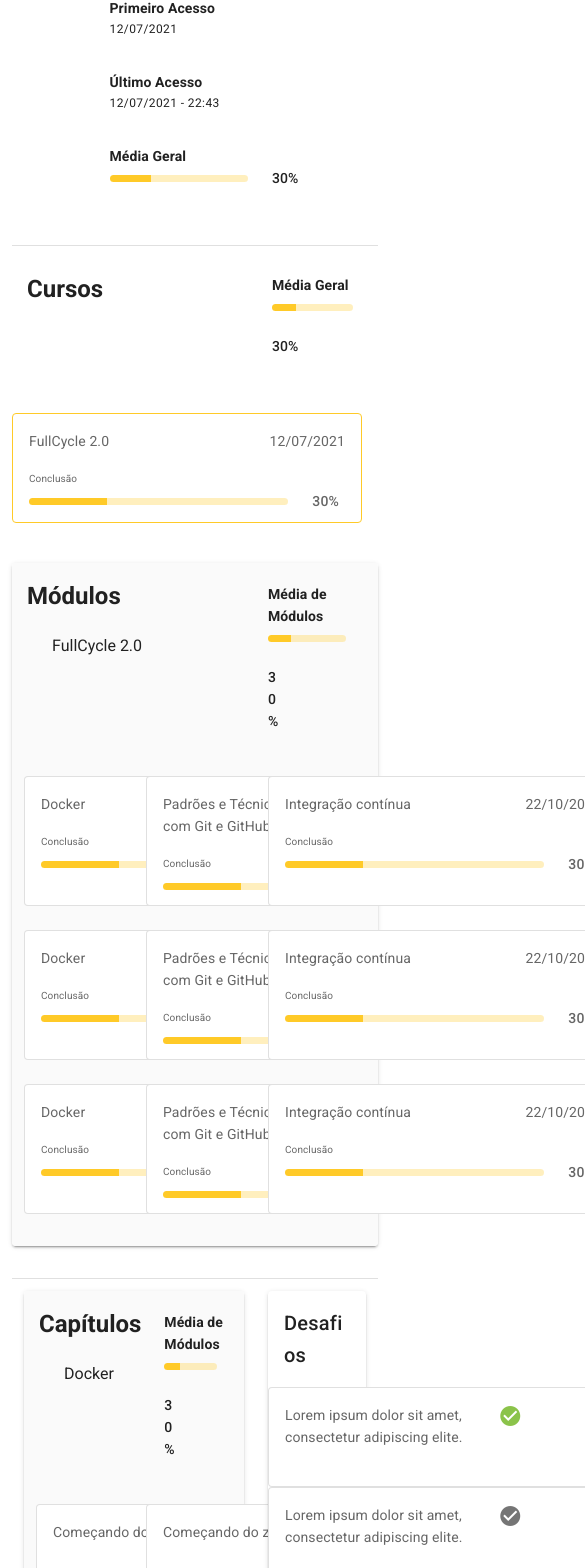
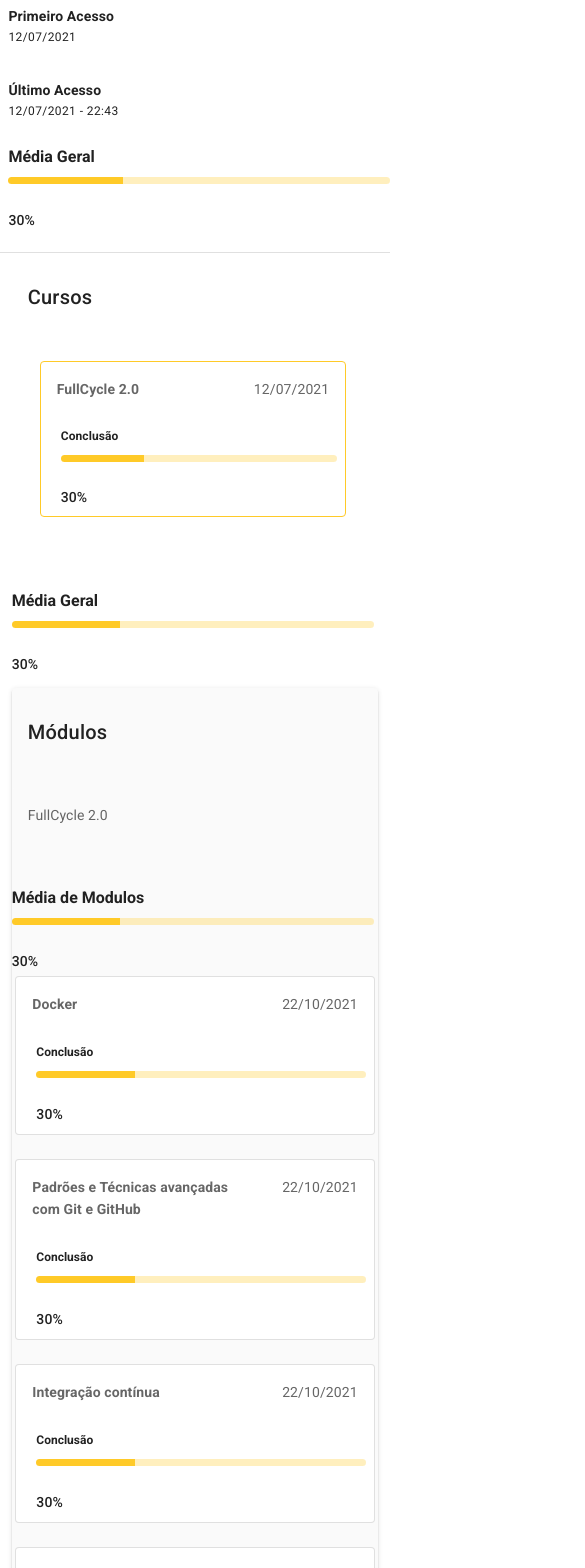
Before and after one commit to Nadirlene/Teste, a Vue app in the folder fullcycle/: page / in a window 390 px wide. Shown: the part 191-1759 px from the top of the page, 585 px wide, since content can reach past the window. Built offline with nearby package versions, Linux system fonts and the light colour scheme.

Commit message:
ajustes finais

```diff
--- a/fullcycle/src/App.vue
+++ b/fullcycle/src/App.vue
@@ -1,12 +1,11 @@
 <template>
-  <v-app id="inspire">
+  <v-app>
     <v-app-bar app color="grey darken-4">
-      <v-divider vertical class="barra pr-4"></v-divider>
       <v-responsive max-width="300">
         <v-text-field
           dark
           class="ml-10 mt-5"
-          color="yellow"
+          color="#ffca28"
           label="Buscar"
           append-icon="mdi-magnify"
         ></v-text-field>
@@ -28,6 +27,7 @@
           width="51px"
         ></v-app-bar-nav-icon>
       </v-app-bar>
+
       <v-list class="mt-5">
         <v-list-item class="px-2">
           <v-list-item-avatar class="mx-auto">
@@ -47,7 +47,8 @@
           </v-list-item-content>
         </v-list-item>
       </v-list>
-      <v-list class="lista">
+
+      <v-list>
         <v-list-item-group>
           <v-list-item>
             <v-list-item-icon>
@@ -57,16 +58,19 @@
           </v-list-item>
           <v-list-item>
             <v-list-item-icon>
-              <v-icon>mdi-school</v-icon>
+              <v-icon color="#ffca28">mdi-school</v-icon>
             </v-list-item-icon>
             <v-list-item-title>Estudantes</v-list-item-title>
           </v-list-item>
         </v-list-item-group>
       </v-list>
+
       <v-divider></v-divider>
     </v-navigation-drawer>
+
     <v-main>
-      <v-container>
+      <v-container class="container">
+        <v-row class="pb-5">
           <v-info-usuario
             :nome="objetoEstudante.nome"
             :email="objetoEstudante.email"
@@ -76,12 +80,32 @@
             :valor="objetoEstudante.mediaGeral"
           >
           </v-info-usuario>
-
-        <v-divider></v-divider>
+        </v-row>
 
         <v-row>
-          <v-col cols="8"><h2>Cursos</h2></v-col>
-          <v-col cols="4" class="mt-5 pr-4">
+          <v-divider></v-divider>
+        </v-row>
+
+        <v-row>
+          <v-col cols="12" sm="12" md="8">
+            <v-card elevation="0">
+              <v-card-title>Cursos</v-card-title>
+              <v-card-text>
+                <v-col cols="12" md="4" sm="12" class="mt-5 pr-4">
+                  <v-card-info
+                    style="border-color: #ffca28"
+                    :descricao="objetoCursos.descricaoCurso"
+                    :porcentagem="objetoCursos.mediaCursoPorcentagem"
+                    :valor="objetoCursos.mediaCurso"
+                    :data="objetoCursos.data"
+                  />
+                </v-col>
+              </v-card-text>
+            </v-card>
+          </v-col>
+
+          <v-spacer></v-spacer>
+          <v-col cols="12" md="3" sm="12" class="mt-5 pr-4">
             <v-media
               :texto="'Média Geral'"
               :valor="objetoCursos.mediaCursoGeral"
@@ -90,69 +114,95 @@
             ></v-media>
           </v-col>
         </v-row>
+
         <v-row>
-          <v-col cols="3" class="pt-0">
-            <v-card-info
-              style="border-color: #ffca28"
-              :altura="'110px'"
-              :descricao="objetoCursos.descricaoCurso"
-              :porcentagem="objetoCursos.mediaCursoPorcentagem"
-              :valor="objetoCursos.mediaCurso"
-              :data="objetoCursos.data"
-            ></v-card-info>
+          <v-col>
+            <v-card color="grey lighten-5">
+              <v-row>
+                <v-col cols="12" md="2" sm="12">
+                  <v-card color="grey lighten-5" elevation="0">
+                    <v-card-title>Módulos</v-card-title>
+                  </v-card>
+                </v-col>
+
+                <v-col cols="12" md="4" sm="12">
+                  <v-card color="grey lighten-5" elevation="0">
+                    <v-card-text>{{ objetoCursos.descricaoCurso }}</v-card-text>
+                  </v-card>
+                </v-col>
+
+                <v-spacer></v-spacer>
+                <v-col cols="12" md="3" sm="12" class="mt-5 pr-4">
+                  <v-media
+                    :texto="'Média de Modulos'"
+                    :valor="objetoCursos.mediaCursoGeral"
+                    :porcentagem="objetoCursos.mediaCursoGeralPorcentagem"
+                    :tipoTexto="tipoTextoMedia"
+                  ></v-media>
+                </v-col>
+              </v-row>
+              <div style="padding: 1%">
+                <v-squad :objetoFor="objetoModulos" />
+              </div>
+            </v-card>
           </v-col>
         </v-row>
 
-        <v-card class="mt-10 mb-8">
-          <v-squad
-            :titulo="'Módulos'"
-            :subtitle="objetoCursos.descricaoCurso"
-            :porcentagem="objetoCursos.mediaModuloGeralPorcentagem"
-            :valor="objetoCursos.mediaModuloGeral"
-            :objetoFor="objetoModulos"
-            :larguraColunacard="4"
-            :larguraColunaTitulo="8"
-            :larguraColunaMedia="4"
-          ></v-squad>
-        </v-card>
+        <v-row style="padding: 1%">
+          <v-divider></v-divider>
+        </v-row>
 
-        <v-divider></v-divider>
-
-        <v-container>
         <v-row>
-            <v-col cols="8">
-              <v-card>
-                <v-squad
-                  :titulo="'Capítulos'"
-                  :subtitle="objetoCursos.modulos[0].descricao"
-                  :porcentagem="objetoCursos.mediaCapitulosGeralPorcentagem"
-                  :valor="objetoCursos.mediaCapitulosGeral"
-                  :objetoFor="objetoCapitulos"
-                  :larguraColunacard="6"
-                  :larguraColunaTitulo="7"
-                  :larguraColunaMedia="5"
-                ></v-squad>
+          <v-col cols="12" md="8" sm="12">
+            <v-card color="grey lighten-5">
+              <v-row>
+                <v-col cols="12" md="3" sm="12">
+                  <v-card color="grey lighten-5" elevation="0" cols="12" md="8">
+                    <v-card-title>Capítulos</v-card-title>
                   </v-card>
                 </v-col>
-            <v-col cols="4">
-              <v-card>
-                <v-card-title> Desafios </v-card-title>
-                <div v-for="(item, index) in objetoDesafios" :key="index">
+                <v-col cols="12" md="5" sm="12">
+                  <v-card color="grey lighten-5" elevation="0">
+                    <v-card-text>{{ objetoModulos[0].descricao }}</v-card-text>
+                  </v-card>
+                </v-col>
+                <v-col cols="12" md="4" sm="12" class="mt-5 pr-4">
+                  <v-media
+                    :texto="'Média de Capitulos'"
+                    :valor="objetoCursos.mediaCursoGeral"
+                    :porcentagem="objetoCursos.mediaCursoGeralPorcentagem"
+                    :tipoTexto="tipoTextoMedia"
+                  ></v-media>
+                </v-col>
+              </v-row>
+              <div style="padding: 1%">
+                <v-squad :md="'6'" :objetoFor="objetoCapitulos" />
+              </div>
+            </v-card>
+          </v-col>
+
+          <v-col cols="12" md="4" class="pt-0">
+            <v-card color="grey lighten-5">
+              <v-card-title class="pt-7 pb-6"> Desafios </v-card-title>
+              <v-row
+                class="desafio-card"
+                v-for="(item, index) in objetoDesafios"
+                :key="index"
+              >
+                <v-col cols="12">
                   <v-desafios
                     :texto="item.descricao"
                     :situacao="item.situacao"
                   ></v-desafios>
-                </div>
+                </v-col>
+              </v-row>
             </v-card>
           </v-col>
         </v-row>
       </v-container>
-      </v-container>
     </v-main>
   </v-app>
 </template>
-
-
 
 <script>
 import squad from "@/components/squad/index.vue";
@@ -183,9 +233,8 @@
 </script>
 
 <style scoped>
-h2 {
-  padding-left: 15px;
-  margin-top: 25px;
+.container {
+  padding: 3%;
 }
 .v-list-item-group .v-list-item--active {
   background: #ffca28;
@@ -201,12 +250,8 @@
   border-radius: 0px;
   padding: 0 48px;
 }
-.flip-card {
-  display: flex;
-  margin-bottom: 5rem;
+.desafio-card {
+  padding: 2%;
 }
 
-@media (max-width: 760px) {
-
-}
 </style>
--- a/fullcycle/src/components/card_informativo/index.vue
+++ b/fullcycle/src/components/card_informativo/index.vue
@@ -1,34 +1,28 @@
 <template>
-  <v-card
-    outlined
-    class="mx-auto"
-    max-height="180px"
-    min-width="300"
-    max-width="350"
-    width="400"
-    :height="altura"
-  >
-    <v-card-text class="mb-0">
+  <v-card min-height="140px" outlined>
+    <v-card-text>
       <v-row>
-        <v-col cols="8"
-          ><label>{{ descricao }}</label>
+        <v-col cols="8">
+          <strong>{{ descricao }}</strong>
         </v-col>
         <v-col cols="4">
           <span class="float-right">{{ data }}</span>
         </v-col>
       </v-row>
-      <v-row v-if="qtdAulas" style="justify-content: end; padding-right: 20px">
-        <span>{{ qtdAulas }}</span>
+      <v-row v-if="qtdAulas" class="pr-3">
+        <v-spacer></v-spacer>
+        {{ qtdAulas }}
       </v-row>
     </v-card-text>
-    <v-card-text class="pt-0">
+    <v-card-actions class="pl-5">
       <v-media
+        :size-text="'12'"
         :texto="texto"
         :valor="valor"
         :porcentagem="porcentagem"
         :tipoTexto="false"
-      ></v-media>
-    </v-card-text>
+      />
+    </v-card-actions>
   </v-card>
 </template>
 
@@ -44,7 +38,6 @@
     porcentagem: String,
     valor: Number,
     data: String,
-    altura: String,
     qtdAulas: String,
   },
 
--- a/fullcycle/src/components/desafios/index.vue
+++ b/fullcycle/src/components/desafios/index.vue
@@ -1,18 +1,16 @@
 <template>
-  <v-card
-    outlined
-    class="mx-auto"
-    max-height="100px"
-    max-width="350"
-    height="100px"
-    width="330"
-  >
-      <v-card-text class="mb-0">
-      <v-row >
-        <v-col cols="8"><label >{{ texto }}</label></v-col>
-        <v-col cols="4"> <v-icon :color="situacao ? 'light-green' : 'gray'">mdi-checkbox-marked-circle</v-icon></v-col>
+  <v-card outlined>
+    <v-card-text>
+      <v-row>
+        <v-col cols="10">
+          <strong>{{ texto }}</strong>
+        </v-col>
+        <v-col cols="2">
+          <v-icon :color="situacao ? 'light-green' : 'gray'">
+            mdi-checkbox-marked-circle
+          </v-icon>
+        </v-col>
       </v-row>
-
     </v-card-text>
   </v-card>
 </template>
--- a/fullcycle/src/components/info_usuario/index.vue
+++ b/fullcycle/src/components/info_usuario/index.vue
@@ -1,27 +1,27 @@
 <template>
-  <v-container class="content">
-    <v-row>
-      <v-col cols="2" md="4" class="icons">
+  <v-row >
+    <v-col cols="2" md="2" sm="12" >
       <v-btn text><v-icon>mdi-arrow-left</v-icon></v-btn>
-        <v-icon>mdi-school</v-icon>
+      <v-icon  class="icons">mdi-school</v-icon>
     </v-col>
 
-      <v-col cols="3" md="4" sm="2">
+    <v-col cols="2" md="3" sm="12">
       <h3>{{ nome }}</h3>
       <p class="caption mb-0">{{ email }}</p>
     </v-col>
 
-      <v-col cols="2" md="4">
+    <v-col cols="2" md="2" sm="12">
       <p class="subtitle-2 font-weight-bold pt-2 mb-0">Primeiro Acesso</p>
       <p class="caption mb-0">{{ primeiroAcesso }}</p>
     </v-col>
 
-      <v-col cols="2" md="4" sm="2">
+    <v-col cols="2" md="2" sm="12">
       <p class="subtitle-2 font-weight-bold pt-2 mb-0">Último Acesso</p>
       <p class="caption mb-0">{{ ultimoAcesso }}</p>
     </v-col>
 
-      <v-col cols="3" md="4" sm="2">
+    <v-spacer></v-spacer>
+    <v-col cols="3" md="3" sm="12">
       <v-media
         :texto="texto"
         :valor="valor"
@@ -30,7 +30,6 @@
       ></v-media>
     </v-col>
   </v-row>
-  </v-container>
 </template>
 
 <script>
@@ -55,32 +54,19 @@
 </script>
 
 <style scoped>
-.col-md-4 {
-  flex: 0 0 20%;
-  max-width: 20%;
+
+  .icons {
+   float: right;
   }
 
-@media (max-width: 960px) {
-  .content {
-    width: 50vw;
-  }
-  .col-md-4 {
-    flex: 0 0 50%;
-    max-width: 50%;
-    display: table;
-    justify-content: center;
-    align-items: center;
-  }
+@media(max-width: 600px){
 
-  .icons {
-    display: none;
+  .col-sm-12{
+    flex: 0 0 100%;
+    max-width: 100%;
+    padding-left:5%;
   }
 }
 
-@media (max-width: 760px) {
-  .col-md-4 {
-    flex: 0 0 100%;
-    max-width: 100%;
-  }
-}
+
 </style>
--- a/fullcycle/src/components/media/index.vue
+++ b/fullcycle/src/components/media/index.vue
@@ -1,13 +1,25 @@
 <template>
-  <v-row class="mb-5">
-    <v-col cols="12">
-      <p v-if="tipoTexto" class="subtitle-2 font-weight-bold pt-2 mb-0">{{texto}}</p>
-      <p v-if="!tipoTexto" class="texto">{{texto}}</p>
-      <v-row class="texto">
-        <v-col  cols="10">
-          <v-progress-linear class="mt-2 bottom" color="#ffca28" height="7" rounded :value="valor"></v-progress-linear>
+  <v-row>
+    <v-col>
+      <strong v-if="tipoTexto">
+        {{ texto }}
+      </strong>
+      <strong
+        v-if="!tipoTexto"
+        :style="sizeText ? `font-size:${sizeText}px` : 'font-size:15px'"
+        >{{ texto }}
+      </strong>
+      <v-row>
+        <v-col cols="12" md="6" sm="12">
+          <v-progress-linear
+            class="mt-2 bottom"
+            color="#ffca28"
+            height="7"
+            rounded
+            :value="valor"
+          ></v-progress-linear>
         </v-col>
-        <v-col cols="2">
+        <v-col cols="12" md="4" sm="12">
           <label class="subtitle-2">{{ porcentagem }}</label>
         </v-col>
       </v-row>
@@ -18,21 +30,11 @@
 <script>
 export default {
   props: {
-    texto:String,
+    texto: String,
     porcentagem: String,
     valor: Number,
-    tipoTexto:Boolean
+    tipoTexto: Boolean,
+    sizeText: String,
   },
 };
 </script>
-
-<style scoped>
-.texto{
-  font-size: 10px;
-  padding: 0%;
-  margin-bottom: 0px;
-}
-/* p {
-line-height: 10px;
-} */
-</style>
--- a/fullcycle/src/components/squad/index.vue
+++ b/fullcycle/src/components/squad/index.vue
@@ -1,94 +1,32 @@
 <template>
-  <v-container class="content grey lighten-5">
-    <v-row>
-      <v-col cols="12">
-        <v-row>
-          <v-col :cols="larguraColunaTitulo">
-            <v-row>
-              <h2>{{ titulo }}</h2>
-              <label>{{ subtitle }}</label>
-            </v-row>
-          </v-col>
-          <v-col :cols="larguraColunaMedia">
-            <v-media
-              :texto="texto"
-              :valor="valor"
-              :porcentagem="porcentagem"
-              :tipoTexto="tipoTextoMedia"
-            ></v-media>
-          </v-col>
-        </v-row>
-      </v-col>
-    </v-row>
-
-    <v-main class="modulos px-0 py-0 mb-5">
   <v-row>
     <v-col
-          :cols="larguraColunacard"
+      cols="12"
+      :md="md ? md : '4'"
+      sm="12"
       v-for="(item, index) in objetoFor"
       :key="index"
     >
       <v-card-info
-            :altura="'130px'"
         :descricao="item.descricao"
         :porcentagem="item.porcentagem"
         :valor="item.valor"
         :data="item.data"
         :qtdAulas="item.qtdAulas"
-          >
-          </v-card-info>
+      />
     </v-col>
   </v-row>
-    </v-main>
-  </v-container>
 </template>
 
 <script>
 import cardInformativo from "@/components/card_informativo/index.vue";
-import media from "@/components/media/index.vue";
 export default {
   props: {
-    titulo: String,
-    subtitle: String,
-    porcentagem: String,
-    valor: Number,
+    md: String,
     objetoFor: Array,
-    larguraColunacard: Number,
-    larguraColunaTitulo: Number,
-    larguraColunaMedia: Number,
   },
   components: {
-    "v-media": media,
     "v-card-info": cardInformativo,
   },
-  data: () => ({
-    texto: "Média de Módulos",
-    tipoTextoMedia: true,
-  }),
 };
 </script>
-
-<style scoped>
-h2 {
-  padding-left: 15px;
-  padding-right: 15px;
-  margin-top: 15px;
-}
-
-label {
-  margin-top: 20px;
-  padding-left: 40px;
-}
-
-main.v-main.modulos {
-  padding: 0;
-}
-
-@media (max-width: 1320px) {
-  .div-col-md-4 {
-    display: flex;
-    flex-direction: row;
-
-  }
-}
-</style>
```
Also changed, not shown: fullcycle/src/layouts/default.vue (deleted, +0 -232 lines), fullcycle/src/objetos/objeto.js (+6 -6 lines). Lines whose indentation alone changed are shown as unchanged.
